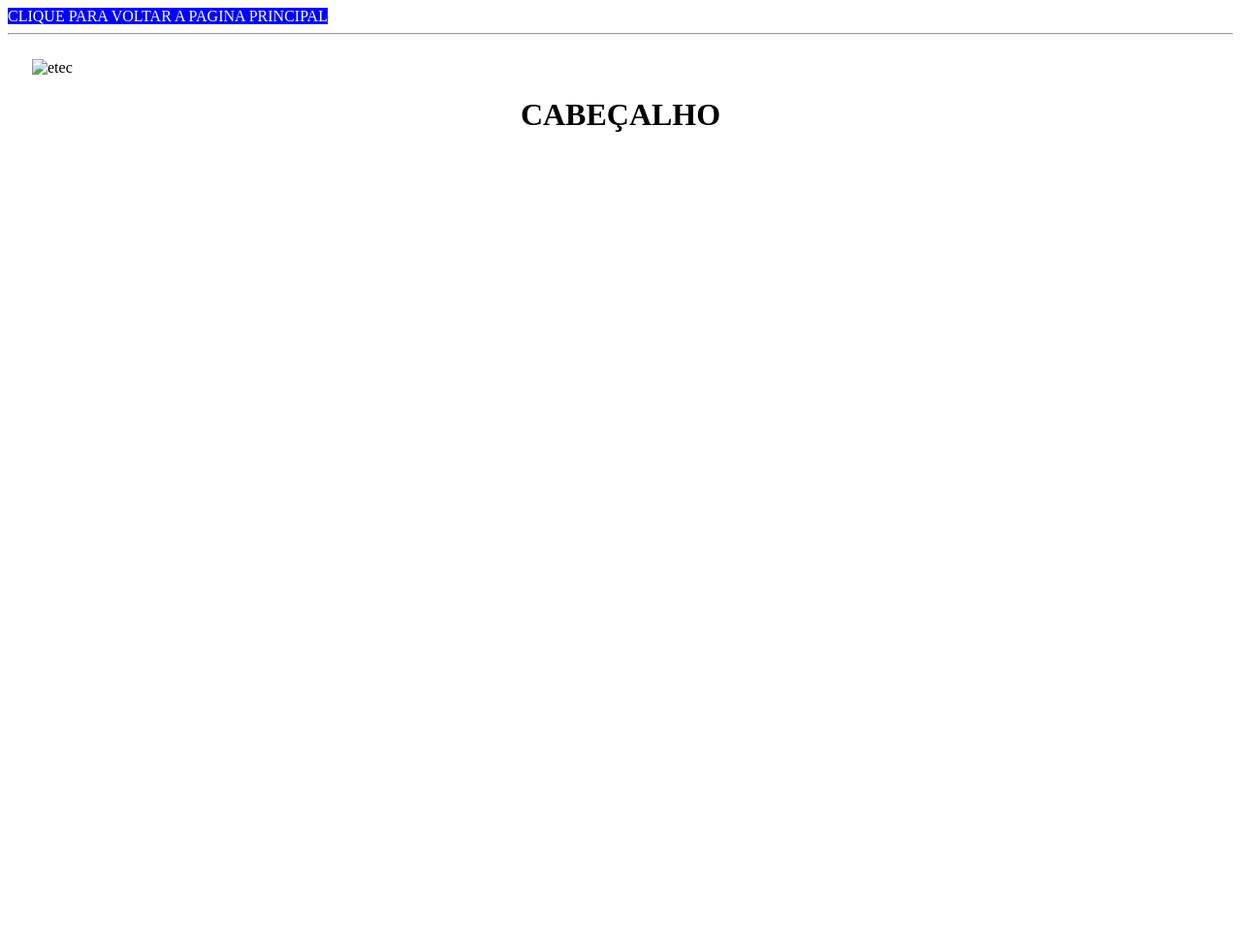
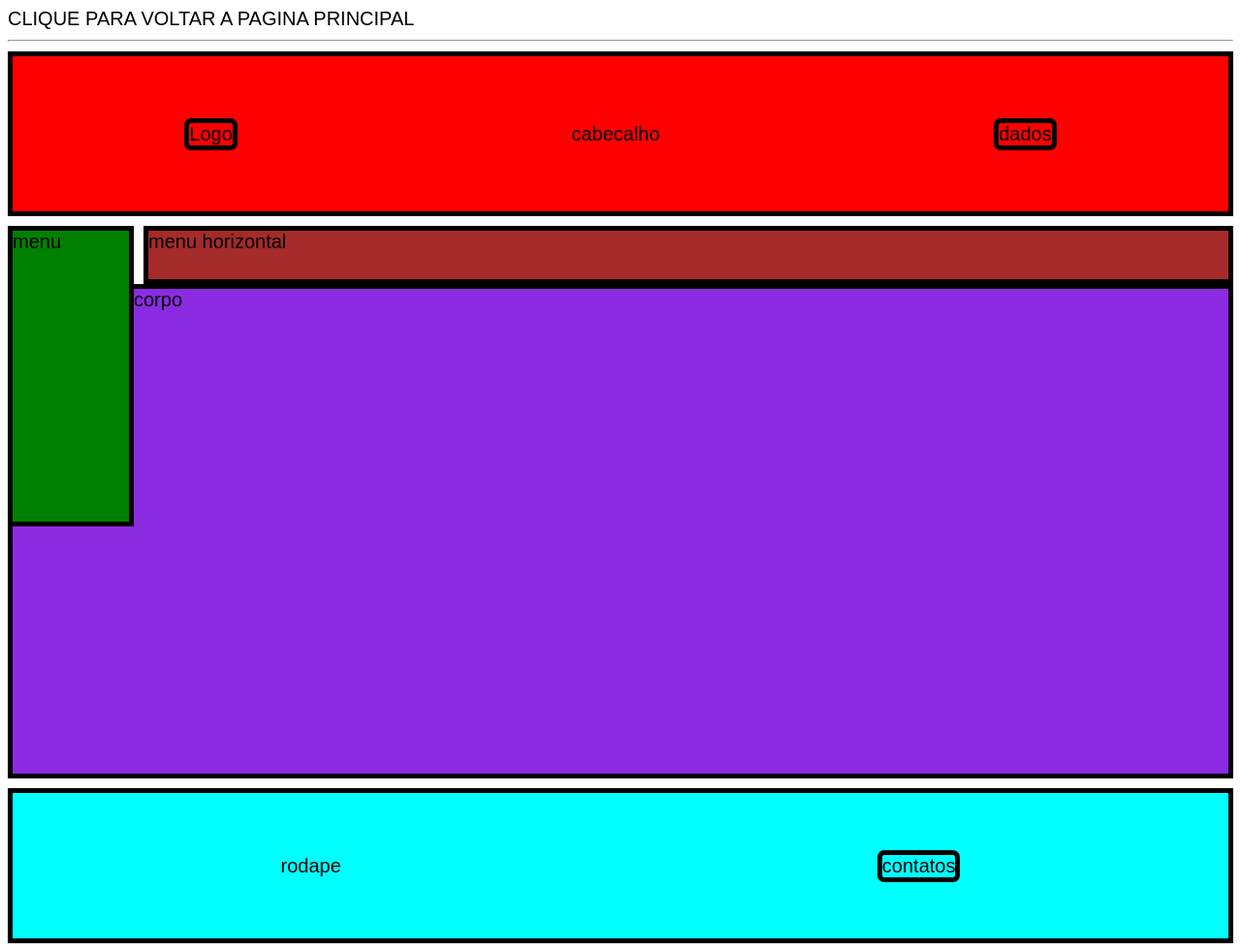
Before and after one commit to Guigao36076/PWEB-ATIVIDADE-PRATICA, a plain HTML site: page atividade4.html in a window 1280 px wide. Shown: the whole page at 97% size. Before the commit the page ends 800 px from the top, so only its background shows below. Drawn offline with Linux system fonts and the light colour scheme.

Commit message:
atualizei a atvd04

```diff
--- a/atividade4.html
+++ b/atividade4.html
@@ -4,16 +4,34 @@
     <meta charset="UTF-8">
     <meta name="viewport" content="width=device-width, initial-scale=1.0">
     <title>ATIVIDADE04</title>
-    <link rel="stylesheet" href="css/style.css">
+    <link rel="stylesheet" href="css/style2.css">
 </head>
-<body>
+<body id="bodi">
 
     <a href="index.html" id="link">CLIQUE PARA VOLTAR A PAGINA PRINCIPAL</a>
     <hr>
 
-    <div id="logo">
-       <img src="img/etec.jpg" class="img1" alt="etec">
-       <h1>CABEÇALHO</h1>
+    <div id="cabecalho">
+       <a href="#" class="borda">Logo</a>
+       <a href="#">cabecalho</a>
+       <a href="#" class="borda">dados</a>
+    </div>
+
+    <div id="menu">
+        menu
+    </div>
+
+    <div id="horizontal">
+        menu horizontal
+    </div>
+
+    <div id="corpo">
+        corpo
+    </div>
+
+    <div id="rodape">
+        <a href="%">rodape</a>
+        <a href="%" class="borda">contatos</a>
     </div>
 
 </body>
--- a/css/style.css
+++ b/css/style.css
@@ -3,7 +3,6 @@ h1{
 }
 .opcao{
     margin: 0;
-    width: 250px;
     height: 3px;
     display: inline-block;
     text-decoration: overline;
--- /dev/null
+++ b/css/style2.css
@@ -0,0 +1,53 @@
+#cabecalho{
+    height: 150px;
+    background-color: red;
+    padding: 5px;
+    display: flex;
+    justify-content: space-around;
+    align-items: center;
+    border: 5px solid black;
+}
+#menu{
+    height: 300px;
+    width: 120px;
+    background-color: green;
+    float: left;
+    margin-top: 10px;
+    border: 5px solid black;
+}
+#horizontal{
+    height: 50px;
+    background-color: brown;
+    margin-top: 10px;
+    border: 5px solid black;
+    margin-left: 140px;
+}
+#corpo{
+    height: 500px;
+    background-color: blueviolet;
+    border: 5px solid black;
+}
+#rodape{
+    height: 150px;
+    background-color: cyan;
+    margin-top: 10px;
+    display: flex;
+    justify-content: space-around;
+    align-items: center;
+    border: 5px solid black;
+}
+#bodi{
+    font-family: Arial, Helvetica, sans-serif;
+    font-size: 20px;
+}
+a:hover{
+    color: black;
+}
+a{
+    color: black;
+    text-decoration: none;
+}
+.borda{
+    border: 5px solid black;
+    border-radius: 7px;
+}
```
